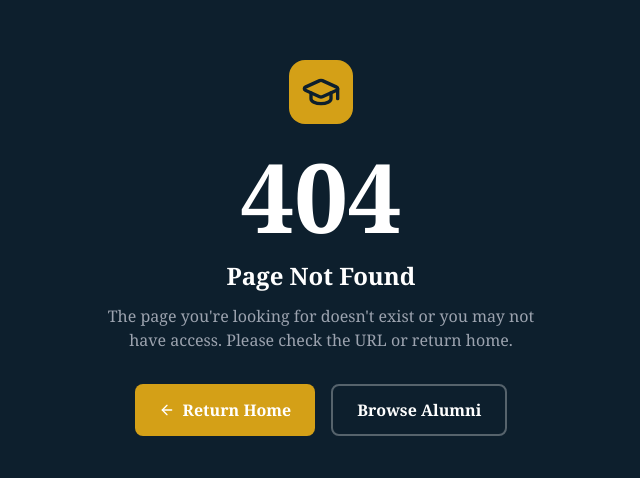
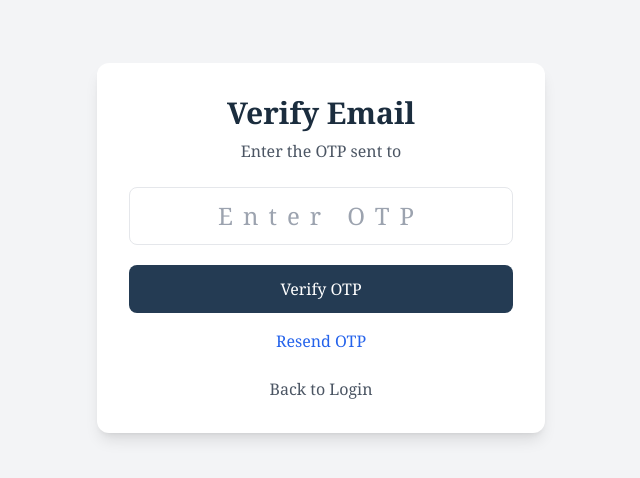
Before and after one commit to PranavJ05/minifront, a Next.js app: page /auth/verify-otp in a window 1280 px wide. Before the commit this address had no page. Shown: the part 152-630 px from the top of the page, without its empty margins (319-959 px from the left). Built offline with nearby package versions, Linux system fonts and the light colour scheme; no server answers.

Commit message:
otp verification pages of student registration

```diff
--- a/app/auth/login/page.tsx
+++ b/app/auth/login/page.tsx
@@ -33,6 +33,8 @@ type LoginResponse = {
   roles?: string[];
   status?: string;
   message?: string;
+  emailVerificationRequired?: boolean;
+  approvalPending?: boolean;
 };
 
 export default function LoginPage() {
@@ -84,7 +86,16 @@ export default function LoginPage() {
       });
 
       const data: LoginResponse = await res.json().catch(() => ({}));
-
+      if (data.emailVerificationRequired) {
+        router.push(
+          `/auth/verify-otp?email=${encodeURIComponent(data.email!)}`
+        );
+        return;
+      }
+      if (data.approvalPending) {
+          router.push("/auth/pending");
+          return;
+      }
       console.log("[Login] === RAW BACKEND RESPONSE ===");
       console.log("[Login] Full response:", data);
       console.log("[Login] data.roles:", data.roles);
--- a/app/auth/signup/page.tsx
+++ b/app/auth/signup/page.tsx
@@ -362,10 +362,7 @@ export default function SignupPage() {
         .join(", ");
 
       const payload = {
-        name:
-          formData.role === "student"
-            ? formData.rollNumber.trim()
-            : formData.fullName.trim(),
+        name: formData.fullName.trim(),
         email: formData.email.trim(),
         password: formData.password,
         role: formData.role.toUpperCase(),
@@ -451,7 +448,13 @@ export default function SignupPage() {
         );
       }
 
-      router.push("/auth/pending");
+      if (formData.role === "student") {
+        router.push(
+          `/auth/verify-otp?email=${encodeURIComponent(formData.email)}`
+        );
+      } else {
+        router.push("/auth/pending");
+      }
     } catch (err: any) {
       setErrors({
         submit: err?.message || "Signup failed. Please try again.",
--- /dev/null
+++ b/app/auth/verification-success/page.tsx
@@ -0,0 +1,38 @@
+"use client";
+
+import Link from "next/link";
+import { CheckCircle } from "lucide-react";
+
+export default function VerificationSuccessPage() {
+  return (
+    <div className="min-h-screen flex items-center justify-center bg-gray-100 px-4">
+
+      <div className="bg-white shadow-lg rounded-xl p-10 text-center max-w-md w-full">
+
+        <CheckCircle
+          className="mx-auto text-green-600 mb-4"
+          size={70}
+        />
+
+        <h1 className="text-3xl font-bold mb-3">
+          Email Verified
+        </h1>
+
+        <p className="text-gray-600 mb-8">
+          Your account has been verified successfully.
+          <br />
+          You can now log in.
+        </p>
+
+        <Link
+          href="/auth/login"
+          className="inline-block bg-navy-800 text-white px-8 py-3 rounded-lg"
+        >
+          Go to Login
+        </Link>
+
+      </div>
+
+    </div>
+  );
+}
--- /dev/null
+++ b/app/auth/verify-otp/page.tsx
@@ -0,0 +1,144 @@
+"use client";
+
+import { useState } from "react";
+import { useRouter, useSearchParams } from "next/navigation";
+import Link from "next/link";
+import { BACKEND_URL } from "@/lib/config";
+
+export default function VerifyOtpPage() {
+  const router = useRouter();
+  const searchParams = useSearchParams();
+
+  const email = searchParams.get("email") || "";
+
+  const [otp, setOtp] = useState("");
+  const [loading, setLoading] = useState(false);
+  const [error, setError] = useState("");
+
+  const handleVerify = async (e: React.FormEvent) => {
+    e.preventDefault();
+
+    if (otp.length !== 6) {
+      setError("OTP must be 6 digits");
+      return;
+    }
+
+    setLoading(true);
+    setError("");
+
+    try {
+      const res = await fetch(`${BACKEND_URL}/students/verify-otp`, {
+        method: "POST",
+        headers: {
+          "Content-Type": "application/json",
+        },
+        body: JSON.stringify({
+          email,
+          otp,
+        }),
+      });
+
+      const message = await res.text();
+
+      if (!res.ok) {
+        throw new Error(message || "Verification failed");
+      }
+
+      router.push("/auth/verification-success");
+    } catch (err: any) {
+      setError(err.message || "Verification failed");
+    } finally {
+      setLoading(false);
+    }
+  };
+
+  const handleResendOtp = async () => {
+  try {
+    const res = await fetch(
+      `${BACKEND_URL}/students/resend-otp`,
+      {
+        method: "POST",
+        headers: {
+          "Content-Type": "application/json",
+        },
+        body: JSON.stringify({
+          email,
+        }),
+      }
+    );
+
+    const message = await res.text();
+
+    if (!res.ok) {
+      throw new Error(message);
+    }
+
+    alert("A new OTP has been sent to your email.");
+  } catch (err: any) {
+    alert(err.message || "Failed to resend OTP.");
+  }
+};
+
+  return (
+    <div className="min-h-screen flex items-center justify-center bg-gray-100 px-4">
+      <div className="bg-white rounded-xl shadow-lg p-8 w-full max-w-md">
+
+        <h1 className="text-3xl font-bold text-center mb-2">
+          Verify Email
+        </h1>
+
+        <p className="text-center text-gray-600 mb-6">
+          Enter the OTP sent to
+          <br />
+          <strong>{email}</strong>
+        </p>
+
+        <form onSubmit={handleVerify} className="space-y-5">
+
+          <input
+            type="text"
+            maxLength={6}
+            value={otp}
+            onChange={(e) =>
+              setOtp(e.target.value.replace(/\D/g, ""))
+            }
+            placeholder="Enter OTP"
+            className="w-full border rounded-lg p-3 text-center text-2xl tracking-[10px]"
+          />
+
+          {error && (
+            <p className="text-red-600 text-sm text-center">
+              {error}
+            </p>
+          )}
+
+          <button
+            type="submit"
+            disabled={loading}
+            className="w-full bg-navy-800 text-white rounded-lg py-3"
+          >
+            {loading ? "Verifying..." : "Verify OTP"}
+          </button>
+
+        </form>
+
+        <button
+          onClick={handleResendOtp}
+          className="mt-4 text-blue-600 hover:underline w-full"
+        >
+          Resend OTP
+        </button>
+
+        <div className="mt-6 text-center">
+          <Link
+            href="/auth/login"
+            className="text-gray-600 hover:underline"
+          >
+            Back to Login
+          </Link>
+        </div>
+
+      </div>
+    </div>
+  );
+}
```
